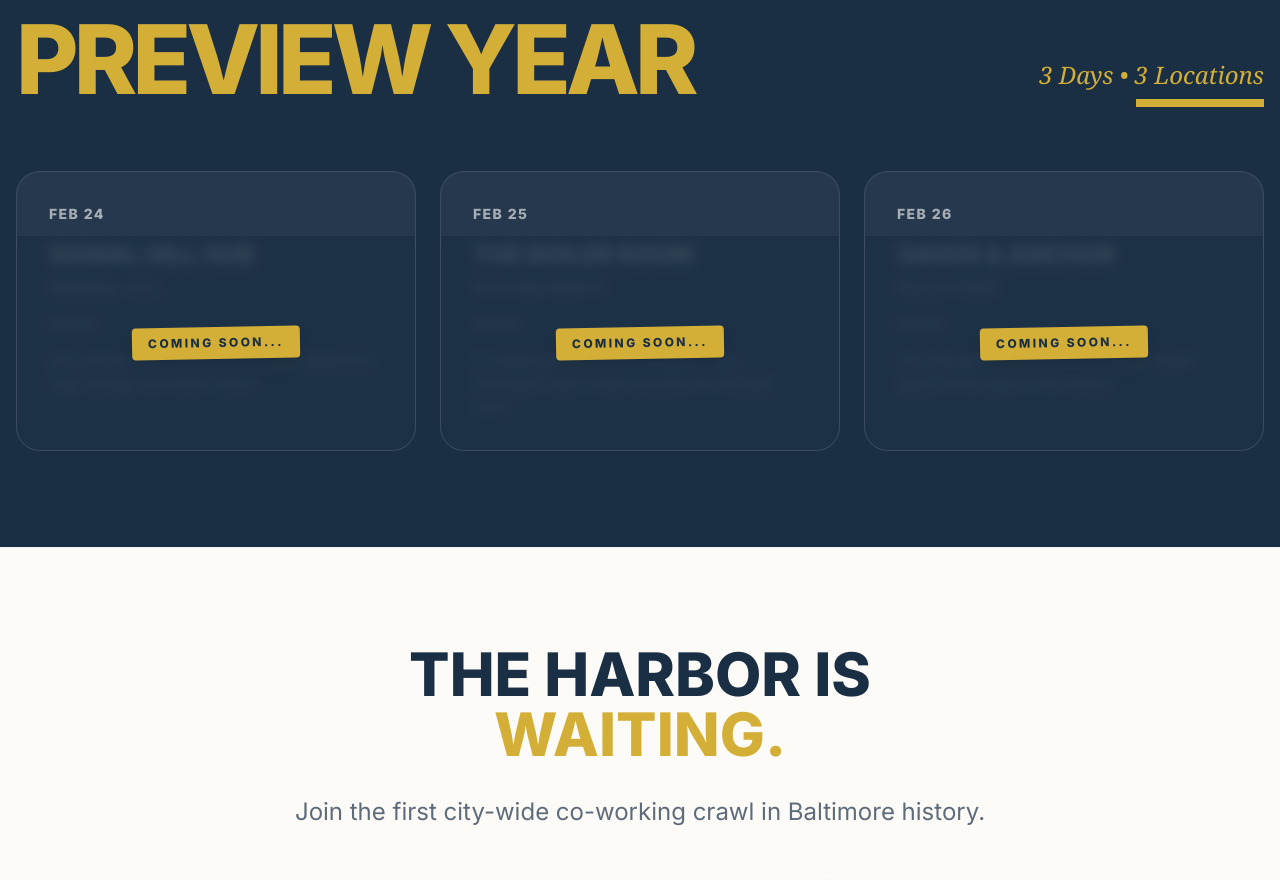
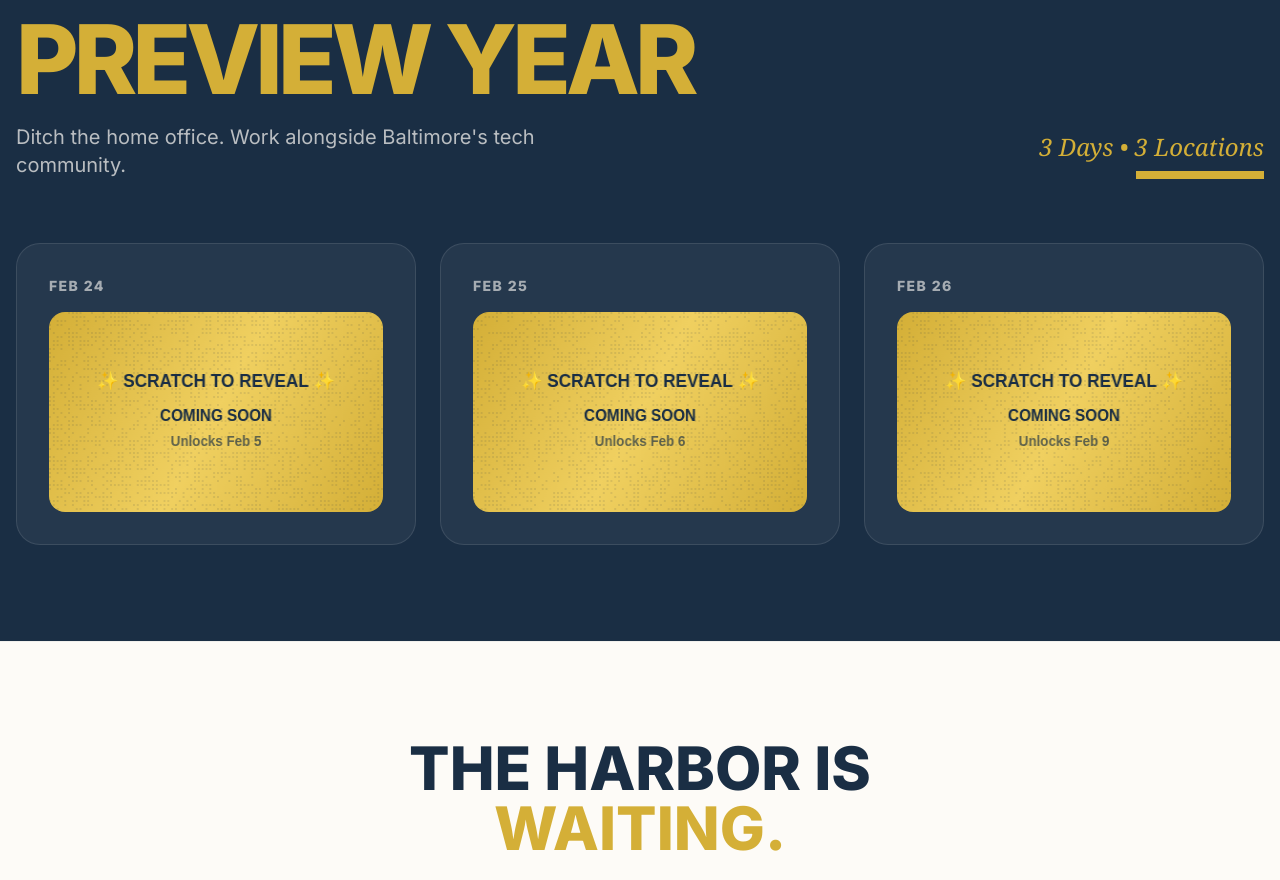
Before and after one commit to kcooperdev/charm-city-co-work, a React (Vite) app: page / in a window 1280 px wide. Shown: the part 1742-2622 px from the top of the page. Built offline with nearby package versions, Linux system fonts and the light colour scheme; a web font is replaced by a local one.

Commit message:
completed scratch off design

```diff
--- a/App.tsx
+++ b/App.tsx
@@ -1,5 +1,6 @@
 import React from "react";
 import Navigation from "./components/Navigation";
+import ScratchCard from "./components/ScratchCard";
 import { EVENTS } from "./constants";
 
 const App: React.FC = () => {
@@ -115,6 +116,9 @@
                   The <br />{" "}
                   <span className="text-[#d4af37]">Preview Year</span>
                 </h2>
+                <p className="text-lg md:text-xl text-[#fdfbf7]/70 mt-4 max-w-xl">
+                  Ditch the home office. Work alongside Baltimore's tech community.
+                </p>
               </div>
               <div className="text-right">
                 <p className="text-xl md:text-2xl font-serif italic text-[#d4af37] mb-2">
@@ -126,35 +130,14 @@
 
             <div className="grid grid-cols-1 md:grid-cols-3 gap-6">
               {EVENTS.map((event, idx) => (
-                <div
+                <ScratchCard
                   key={idx}
-                  className="relative overflow-hidden group bg-[#fdfbf7]/5 border border-[#fdfbf7]/10 p-8 rounded-3xl cursor-default"
-                >
-                  <div className="text-sm font-black uppercase tracking-widest mb-4 opacity-60">
-                    {event.date}
-                  </div>
-
-                  {/* Content to be covered */}
-                  <div className="blur-sm grayscale opacity-30 select-none pointer-events-none">
-                    <h3 className="text-2xl font-black uppercase mb-2 leading-tight">
-                      {event.locationName}
-                    </h3>
-                    <p className="text-sm font-bold uppercase tracking-widest mb-6 text-[#d4af37]">
-                      {event.neighborhood}
-                    </p>
-                    <div className="w-12 h-1 bg-[#d4af37] mb-6"></div>
-                    <p className="text-sm font-medium leading-relaxed opacity-80">
-                      {event.details}
-                    </p>
-                  </div>
-
-                  {/* Overlay for Coming Soon */}
-                  <div className="absolute inset-0 top-16 bg-[#1a2e44]/60 backdrop-blur-sm flex items-center justify-center p-6 text-center">
-                    <div className="bg-[#d4af37] text-[#1a2e44] px-4 py-2 rounded font-black uppercase text-xs tracking-[0.2em] transform -rotate-1 shadow-lg">
-                      Coming Soon...
-                    </div>
-                  </div>
-                </div>
+                  revealDate={event.revealDate}
+                  eventDate={event.date}
+                  locationName={event.locationName}
+                  neighborhood={event.neighborhood}
+                  details={event.details}
+                />
               ))}
             </div>
           </div>
--- /dev/null
+++ b/components/ScratchCard.tsx
@@ -0,0 +1,210 @@
+import React, { useRef, useEffect, useState } from "react";
+
+interface ScratchCardProps {
+  revealDate: Date;
+  eventDate: string;
+  locationName: string;
+  neighborhood: string;
+  details: string;
+}
+
+const ScratchCard: React.FC<ScratchCardProps> = ({
+  revealDate,
+  eventDate,
+  locationName,
+  neighborhood,
+  details,
+}) => {
+  const canvasRef = useRef<HTMLCanvasElement>(null);
+  const [isScratching, setIsScratching] = useState(false);
+  const [isRevealed, setIsRevealed] = useState(false);
+
+  const now = new Date();
+  const canScratch = now >= revealDate;
+
+  useEffect(() => {
+    const canvas = canvasRef.current;
+    if (!canvas) return;
+
+    const ctx = canvas.getContext("2d");
+    if (!ctx) return;
+
+    const width = canvas.width;
+    const height = canvas.height;
+
+    // Create scratch surface with gradient
+    const gradient = ctx.createLinearGradient(0, 0, width, height);
+    gradient.addColorStop(0, "#d4af37");
+    gradient.addColorStop(0.5, "#f0d060");
+    gradient.addColorStop(1, "#d4af37");
+    ctx.fillStyle = gradient;
+    ctx.fillRect(0, 0, width, height);
+
+    // Add texture pattern
+    ctx.fillStyle = "rgba(26, 46, 68, 0.1)";
+    for (let i = 0; i < width; i += 4) {
+      for (let j = 0; j < height; j += 4) {
+        if (Math.random() > 0.5) {
+          ctx.fillRect(i, j, 2, 2);
+        }
+      }
+    }
+
+    // Add text based on whether scratching is allowed
+    ctx.fillStyle = "#1a2e44";
+    ctx.font = "bold 18px Inter, sans-serif";
+    ctx.textAlign = "center";
+    ctx.textBaseline = "middle";
+
+    if (canScratch) {
+      ctx.fillText("✨ SCRATCH TO REVEAL ✨", width / 2, height / 2);
+    } else {
+      ctx.fillText("✨ SCRATCH TO REVEAL ✨", width / 2, height / 2 - 30);
+      ctx.font = "bold 16px Inter, sans-serif";
+      ctx.fillText("COMING SOON", width / 2, height / 2 + 5);
+      ctx.font = "bold 14px Inter, sans-serif";
+      ctx.fillStyle = "#1a2e44aa";
+      const revealDateStr = revealDate.toLocaleDateString("en-US", {
+        month: "short",
+        day: "numeric",
+      });
+      ctx.fillText(`Unlocks ${revealDateStr}`, width / 2, height / 2 + 30);
+    }
+  }, [canScratch, revealDate]);
+
+  const scratch = (x: number, y: number) => {
+    const canvas = canvasRef.current;
+    if (!canvas) return;
+
+    const ctx = canvas.getContext("2d");
+    if (!ctx) return;
+
+    // Scale coordinates from display size to canvas size
+    const rect = canvas.getBoundingClientRect();
+    const scaleX = canvas.width / rect.width;
+    const scaleY = canvas.height / rect.height;
+    const scaledX = x * scaleX;
+    const scaledY = y * scaleY;
+
+    ctx.globalCompositeOperation = "destination-out";
+
+    // Create scratchy brush effect
+    const brushSize = 40;
+    ctx.beginPath();
+    ctx.arc(scaledX, scaledY, brushSize, 0, Math.PI * 2);
+    ctx.fill();
+
+    // Add some randomness for realistic scratch
+    for (let i = 0; i < 5; i++) {
+      const offsetX = (Math.random() - 0.5) * brushSize;
+      const offsetY = (Math.random() - 0.5) * brushSize;
+      ctx.beginPath();
+      ctx.arc(
+        scaledX + offsetX,
+        scaledY + offsetY,
+        brushSize * 0.5,
+        0,
+        Math.PI * 2
+      );
+      ctx.fill();
+    }
+
+    // Calculate scratch percentage
+    const imageData = ctx.getImageData(0, 0, canvas.width, canvas.height);
+    let transparent = 0;
+    for (let i = 3; i < imageData.data.length; i += 4) {
+      if (imageData.data[i] === 0) transparent++;
+    }
+    const percentage = (transparent / (imageData.data.length / 4)) * 100;
+
+    // Auto-reveal if scratched enough
+    if (percentage > 40) {
+      setIsRevealed(true);
+    }
+  };
+
+  const getCoordinates = (e: React.MouseEvent | React.TouchEvent) => {
+    const canvas = canvasRef.current;
+    if (!canvas) return { x: 0, y: 0 };
+
+    const rect = canvas.getBoundingClientRect();
+
+    if ("touches" in e) {
+      return {
+        x: e.touches[0].clientX - rect.left,
+        y: e.touches[0].clientY - rect.top,
+      };
+    }
+
+    return {
+      x: e.clientX - rect.left,
+      y: e.clientY - rect.top,
+    };
+  };
+
+  const handleStart = (e: React.MouseEvent | React.TouchEvent) => {
+    if (!canScratch) return;
+    setIsScratching(true);
+    const { x, y } = getCoordinates(e);
+    scratch(x, y);
+  };
+
+  const handleMove = (e: React.MouseEvent | React.TouchEvent) => {
+    if (!isScratching || !canScratch) return;
+    const { x, y } = getCoordinates(e);
+    scratch(x, y);
+  };
+
+  const handleEnd = () => {
+    setIsScratching(false);
+  };
+
+  return (
+    <div className="relative overflow-hidden bg-[#fdfbf7]/5 border border-[#fdfbf7]/10 p-8 rounded-3xl">
+      {/* Date header - always visible */}
+      <div className="text-sm font-black uppercase tracking-widest mb-4 opacity-60">
+        {eventDate}
+      </div>
+
+      {/* Content container */}
+      <div className="relative h-[200px]">
+        {/* Hidden content that gets revealed */}
+        <div
+          className={`transition-all duration-500 ${
+            isRevealed ? "opacity-100" : "opacity-0"
+          }`}
+        >
+          <h3 className="text-2xl font-black uppercase mb-2 leading-tight">
+            {locationName}
+          </h3>
+          <p className="text-sm font-bold uppercase tracking-widest mb-6 text-[#d4af37]">
+            {neighborhood}
+          </p>
+          <div className="w-12 h-1 bg-[#d4af37] mb-6"></div>
+          <p className="text-sm font-medium leading-relaxed opacity-80">
+            {details}
+          </p>
+        </div>
+
+        {/* Scratch canvas overlay */}
+        {!isRevealed && (
+          <canvas
+            ref={canvasRef}
+            width={350}
+            height={200}
+            className={`absolute inset-0 w-full h-full touch-none rounded-2xl ${canScratch ? 'cursor-pointer' : 'cursor-not-allowed'}`}
+            onMouseDown={handleStart}
+            onMouseMove={handleMove}
+            onMouseUp={handleEnd}
+            onMouseLeave={handleEnd}
+            onTouchStart={handleStart}
+            onTouchMove={handleMove}
+            onTouchEnd={handleEnd}
+          />
+        )}
+      </div>
+    </div>
+  );
+};
+
+export default ScratchCard;
--- a/constants.tsx
+++ b/constants.tsx
@@ -1,32 +1,37 @@
-
-import React from 'react';
-import { CoWorkEvent } from './types';
+import React from "react";
+import { CoWorkEvent } from "./types";
 
 export const EVENTS: CoWorkEvent[] = [
   {
-    date: 'Feb 24',
-    locationName: 'Signal Hill Hub',
-    neighborhood: 'Federal Hill',
-    vibe: 'Modern & Professional',
-    details: 'Kick off the crawl in the heart of South Baltimore. High ceilings and harbor views.'
+    date: "Feb 24",
+    locationName: "Signal Hill Hub",
+    neighborhood: "Federal Hill",
+    vibe: "Modern & Professional",
+    details:
+      "Kick off the crawl in the heart of South Baltimore. High ceilings and harbor views.",
+    revealDate: new Date("2026-02-05T00:00:00"),
   },
   {
-    date: 'Feb 25',
-    locationName: 'The Boiler Room',
-    neighborhood: 'Station North',
-    vibe: 'Industrial & Artsy',
-    details: 'A creative stronghold for designers and developers alike. Great acoustics for focused work.'
+    date: "Feb 25",
+    locationName: "The Boiler Room",
+    neighborhood: "Station North",
+    vibe: "Industrial & Artsy",
+    details:
+      "A creative stronghold for designers and developers alike. Great acoustics for focused work.",
+    revealDate: new Date("2026-02-06T00:00:00"),
   },
   {
-    date: 'Feb 26',
-    locationName: 'Oakes & Anchor',
-    neighborhood: 'Fells Point',
-    vibe: 'Cozy & Historical',
-    details: 'The final push. Work from a converted wharf space at the edge of the harbor.'
-  }
+    date: "Feb 26",
+    locationName: "Oakes & Anchor",
+    neighborhood: "Fells Point",
+    vibe: "Cozy & Historical",
+    details:
+      "The final push. Work from a converted wharf space at the edge of the harbor.",
+    revealDate: new Date("2026-02-09T00:00:00"),
+  },
 ];
 
 export const NAV_LINKS = [
-  { label: 'The Mission', href: '#mission' },
-  { label: 'Schedule', href: '#schedule' }
+  { label: "The Mission", href: "#mission" },
+  { label: "Schedule", href: "#schedule" },
 ];
```
Also changed, not shown: types.ts (+5 -5 lines).
